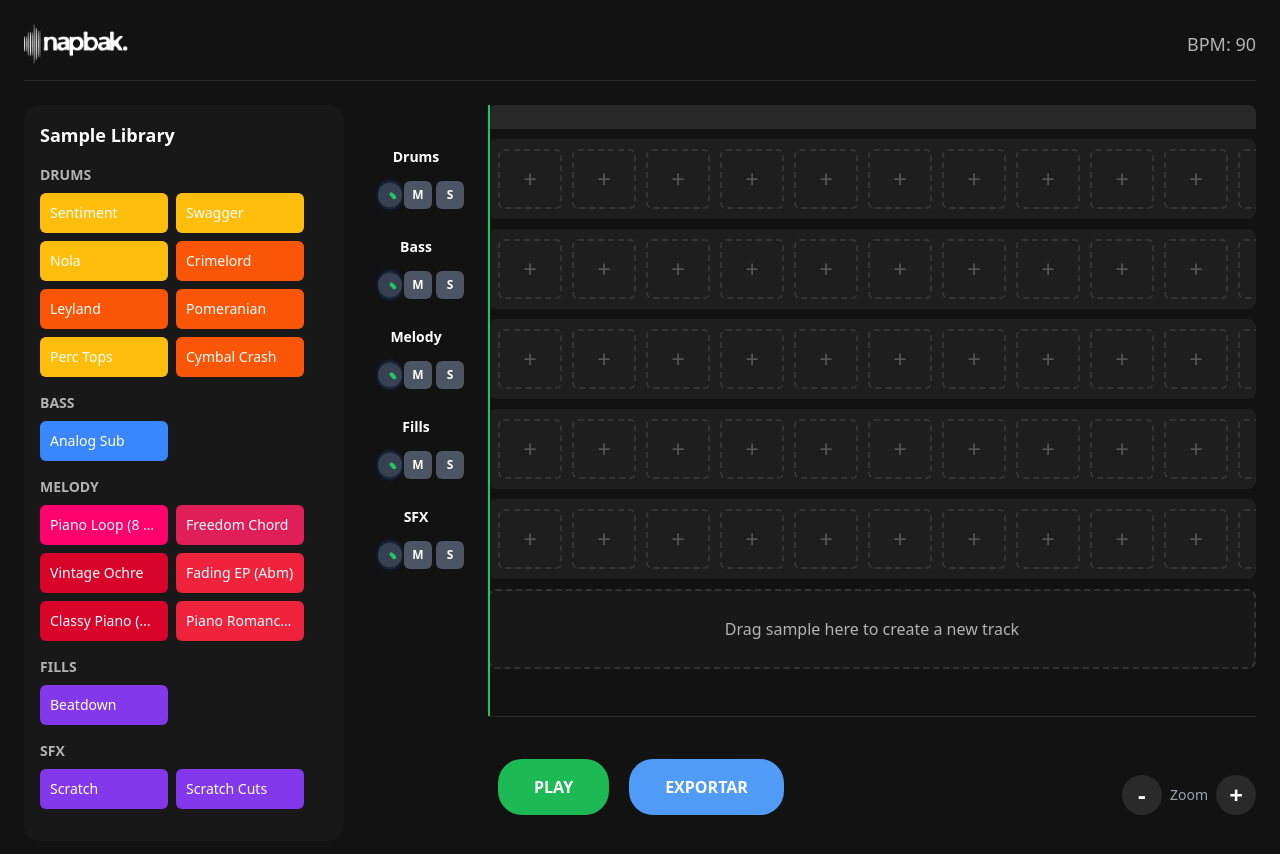
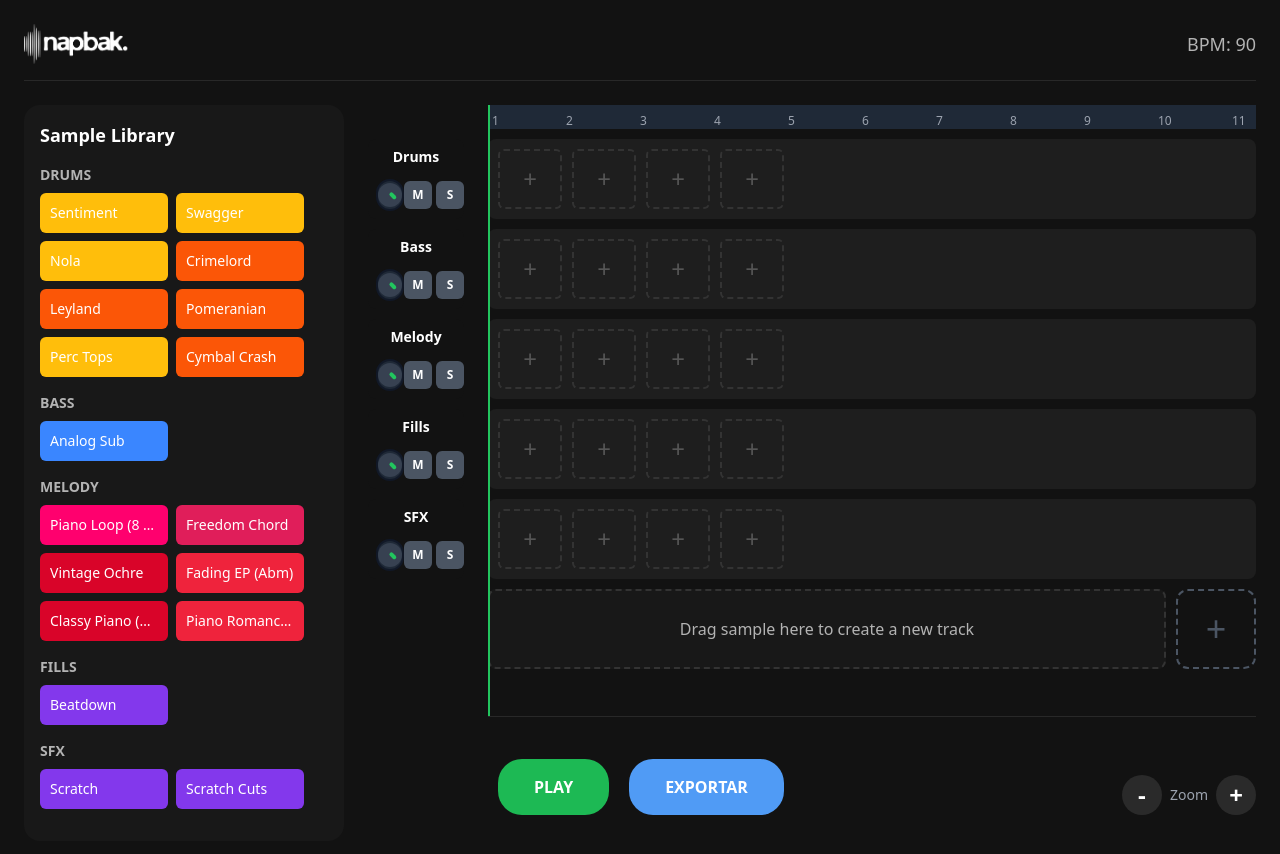
Before and after one commit to napobuilder/napbak-app, a React (Vite) app: page /studio in a window 1280 px wide. Shown: the top 854 px of the page. Built offline with nearby package versions, Linux system fonts and the light colour scheme.

Commit message:
feat(engine): Implement advanced audio engine and new UI

```diff
--- a/src/Studio.tsx
+++ b/src/Studio.tsx
@@ -15,7 +15,7 @@ import { TimelineRuler } from './components/TimelineRuler';
 import { Playhead } from './components/Playhead';
 import { usePreloadAudio } from './hooks/usePreloadAudio';
 import { useGlobalMouseUp } from './hooks/useGlobalMouseUp';
-import { useTotalDuration } from './hooks/useTotalDuration';
+
 
 const BASE_SLOT_WIDTH = 64; // Ancho base de un slot en píxeles
 const BPM = 90;
@@ -69,9 +69,7 @@ const NewTrackDropZone: React.FC<NewTrackDropZoneProps> = ({ onDrop }) => {
 const Studio = () => {
   const {
     tracks,
-    numSlots,
     addTrackWithSample,
-    addSlots,
     handleDrop: handleDropInStore,
     handleClear,
   } = useTrackStore();
@@ -81,14 +79,12 @@ const Studio = () => {
     isFileNameModalOpen,
     closeFileNameModal,
     onFileNameSubmit,
-    zoomLevel,
     zoomIn,
     zoomOut,
   } = useUIStore();
 
   usePreloadAudio();
   useGlobalMouseUp();
-  useTotalDuration();
 
   useEffect(() => {
     init();
@@ -103,8 +99,6 @@ const Studio = () => {
     loadAudioBuffer(sample.url);
     addTrackWithSample(sample);
   };
-
-  const slotWidth = BASE_SLOT_WIDTH * zoomLevel;
 
   return (
     <div className="min-h-screen bg-[#121212] font-sans text-white p-6 flex flex-col">
@@ -132,13 +126,16 @@ const Studio = () => {
                 <Track
                   key={track.id}
                   track={track}
-                  numSlots={numSlots}
-                  slotWidth={slotWidth}
                   onDrop={handleDropOnExistingTrack}
                   onClear={handleClear}
                 />
               ))}
-              <NewTrackDropZone onDrop={handleDropOnNewTrack} />
+              <div className="flex gap-2.5">
+                <div className="flex-1">
+                  <NewTrackDropZone onDrop={handleDropOnNewTrack} />
+                </div>
+                <AddBarsButton />
+              </div>
             </div>
           </div>
 
--- a/src/components/AddBarsButton.tsx
+++ b/src/components/AddBarsButton.tsx
@@ -1,15 +1,18 @@
 import React from 'react';
+import { useTrackStore } from '../store/useTrackStore';
 
-interface AddBarsButtonProps {
-  onClick: () => void;
-}
+export const AddBarsButton: React.FC = () => {
+  const addSlots = useTrackStore(state => state.addSlots);
 
-export const AddBarsButton: React.FC<AddBarsButtonProps> = ({ onClick }) => {
+  const handleClick = () => {
+    addSlots(16);
+  };
+
   return (
     <button
-      onClick={onClick}
+      onClick={handleClick}
       className="h-20 w-20 flex items-center justify-center bg-transparent border-2 border-dashed border-gray-600 rounded-xl text-gray-600 hover:border-gray-400 hover:text-gray-400 transition-colors duration-200 ease-in-out"
-      aria-label="Add 8 bars to the timeline"
+      aria-label="Add 16 bars to the timeline"
     >
       <span className="text-4xl font-thin">+</span>
     </button>
--- a/src/components/Playlist.tsx
+++ b/src/components/Playlist.tsx
@@ -2,6 +2,9 @@
 import React, { useState } from 'react';
 import type { Sample, Track } from '../types';
 import { useUIStore } from '../store/useUIStore';
+import { useTrackStore } from '../store/useTrackStore';
+
+const BASE_SLOT_WIDTH = 64; // Mover constante aquí para que sea accesible
 
 // --- Componentes de la UI ---
 
@@ -107,23 +110,23 @@ const EmptySlot: React.FC<EmptySlotProps> = ({ onDrop }) => {
 
 interface TrackProps {
     track: Track;
-    numSlots: number;
-    slotWidth: number;
     onDrop: (trackId: string, slotIndex: number, sample: Sample) => void;
     onClear: (trackId: string, instanceId: string) => void;
 }
 
 export const Track: React.FC<TrackProps> = ({
     track,
-    numSlots,
-    slotWidth,
     onDrop,
     onClear
 }) => {
+    const activeSlots = useTrackStore(state => state.activeSlots);
+    const zoomLevel = useUIStore(state => state.zoomLevel);
+    const slotWidth = BASE_SLOT_WIDTH * zoomLevel;
+
     // Renderiza los samples que existen en los slots
     const renderedSamples = [];
     let i = 0;
-    while (i < numSlots) {
+    while (i < activeSlots) {
         const sample = track.slots[i];
         if (sample) {
             const duration = sample.duration || 1;
@@ -145,14 +148,14 @@ export const Track: React.FC<TrackProps> = ({
     }
 
     // Renderiza una rejilla de fondo con zonas para dropear
-    const dropGrid = Array.from({ length: numSlots }).map((_, index) => (
+    const dropGrid = Array.from({ length: activeSlots }).map((_, index) => (
         <EmptySlot
             key={index}
             onDrop={(droppedSample) => onDrop(track.id, index, droppedSample)}
         />
     ));
 
-    const gridStyle = { gridTemplateColumns: `repeat(${numSlots}, ${slotWidth}px)` };
+    const gridStyle = { gridTemplateColumns: `repeat(${activeSlots}, ${slotWidth}px)` };
 
     return (
         <div className="bg-[#1E1E1E] rounded-lg p-2.5 flex items-center" style={{ height: '80px' }}>
--- a/src/components/TimelineRuler.tsx
+++ b/src/components/TimelineRuler.tsx
@@ -1,30 +1,86 @@
-import React from 'react';
+import React, { useState, useRef } from 'react';
+import { useTrackStore } from '../store/useTrackStore';
+import { useUIStore } from '../store/useUIStore';
 import { useAudioEngine } from '../store/useAudioEngine';
-import { useTrackStore } from '../store/useTrackStore';
+
+const BASE_SLOT_WIDTH = 64;
+const GAP_SIZE_PIXELS = 10; // Corresponde a `gap-2.5` de Tailwind
+const BPM = 90;
+const MEASURE_DURATION = (60 / BPM) * 4; // Duración de un compás/slot en segundos
 
 export const TimelineRuler: React.FC = () => {
-  const totalDuration = useTrackStore(state => state.totalDuration);
+  const numSlots = useTrackStore(state => state.numSlots);
+  const zoomLevel = useUIStore(state => state.zoomLevel);
   const seekPlayback = useAudioEngine(state => state.seekPlayback);
+  const slotWidth = BASE_SLOT_WIDTH * zoomLevel;
+
+  const [isSeeking, setIsSeeking] = useState(false);
+  const rulerRef = useRef<HTMLDivElement>(null);
 
   const handleSeek = (e: React.MouseEvent<HTMLDivElement>) => {
-    if (totalDuration <= 0) return;
+    if (!rulerRef.current) return;
 
-    const rect = e.currentTarget.getBoundingClientRect();
-    const clickX = e.clientX - rect.left;
-    const width = rect.width;
-    const clickPercentage = clickX / width;
-    const newTime = clickPercentage * totalDuration;
+    const rect = rulerRef.current.getBoundingClientRect();
+    const x = e.clientX - rect.left;
 
-    seekPlayback(newTime);
+    // Lógica para convertir píxeles a tiempo, considerando los gaps
+    const blockWidth = slotWidth + GAP_SIZE_PIXELS;
+    const numBlocks = Math.floor(x / blockWidth);
+    const remainderPixels = x % blockWidth;
+
+    const slotsInRemainder = Math.min(remainderPixels / slotWidth, 1);
+    const totalSlots = numBlocks + slotsInRemainder;
+
+    const newTime = totalSlots * MEASURE_DURATION;
+
+    // Asegurarse de que el tiempo no sea negativo o exceda la duración total
+    const { totalDuration } = useTrackStore.getState();
+    const clampedTime = Math.max(0, Math.min(newTime, totalDuration));
+
+    seekPlayback(clampedTime);
+  };
+
+  const handleMouseDown = (e: React.MouseEvent<HTMLDivElement>) => {
+    setIsSeeking(true);
+    handleSeek(e);
+  };
+
+  const handleMouseMove = (e: React.MouseEvent<HTMLDivElement>) => {
+    if (isSeeking) {
+      handleSeek(e);
+    }
+  };
+
+  const handleMouseUp = () => {
+    setIsSeeking(false);
+  };
+
+  const gridStyle = {
+    gridTemplateColumns: `repeat(${numSlots}, ${slotWidth}px)`,
+  };
+
+  const renderMarkers = () => {
+    return Array.from({ length: numSlots }).map((_, i) => (
+      <div
+        key={i}
+        className="h-full flex items-end justify-start pt-1 pl-1 pr-2 border-r border-transparent cursor-pointer"
+      >
+        <span className="text-xs text-gray-400 select-none">{i + 1}</span>
+      </div>
+    ));
   };
 
   return (
     <div
-      className="w-full h-6 bg-[#282828] cursor-pointer rounded-t-lg"
-      onClick={handleSeek}
-      title="Click to seek playback position"
+      ref={rulerRef}
+      className="h-6 bg-gray-800 grid gap-2.5 items-stretch cursor-pointer"
+      style={gridStyle}
+      onMouseDown={handleMouseDown}
+      onMouseMove={handleMouseMove}
+      onMouseUp={handleMouseUp}
+      onMouseLeave={handleMouseUp} // Termina el seek si el ratón sale del componente
     >
-      {/* En el futuro, aquí podríamos renderizar los números de los compases */}
+      {renderMarkers()}
     </div>
   );
 };
--- a/src/hooks/useTotalDuration.ts
+++ /dev/null
@@ -1,28 +0,0 @@
-import { useEffect } from 'react';
-import { useTrackStore } from '../store/useTrackStore';
-
-const BPM = 90;
-
-export const useTotalDuration = () => {
-  const { tracks, setTotalDuration } = useTrackStore();
-
-  useEffect(() => {
-    const measureDuration = (60 / BPM) * 4;
-    let maxEndSlot = 0;
-
-    for (const track of tracks) {
-      for (let i = 0; i < track.slots.length; i++) {
-        const sample = track.slots[i];
-        if (sample) {
-          const endSlot = i + (sample.duration || 1);
-          if (endSlot > maxEndSlot) {
-            maxEndSlot = endSlot;
-          }
-        }
-      }
-    }
-
-    const newTotalDuration = maxEndSlot * measureDuration;
-    setTotalDuration(newTotalDuration);
-  }, [tracks, setTotalDuration]);
-};
--- a/src/store/useAudioEngine.ts
+++ b/src/store/useAudioEngine.ts
@@ -288,7 +288,7 @@ export const useAudioEngine = create<AudioEngineState>((set, get) => {
       schedulePlayback();
 
       const updateProgress = () => {
-        const { totalDuration } = useTrackStore.getState();
+        const { totalDuration } = useTrackStore.getState(); // Obtener el valor más reciente en cada frame
         const now = audioContext.currentTime;
         let elapsedTime = now - playbackStartTime;
 
--- a/src/store/useTrackStore.ts
+++ b/src/store/useTrackStore.ts
@@ -4,32 +4,58 @@ import type { Sample, Track, TrackType } from '../types';
 import { useAudioEngine } from './useAudioEngine';
 
 const BPM = 90;
-const calculateTotalDuration = (numSlots: number) => {
-  const measureDuration = (60 / BPM) * 4; // Duration of one measure (4 beats)
-  return numSlots * measureDuration;
+const MIN_LOOP_SLOTS = 4; // Mínimo de compases para el loop
+const MEASURE_DURATION = (60 / BPM) * 4; // Duración de un compás en segundos
+
+// --- Funciones de Lógica de Duración ---
+
+const calculateDurationInSeconds = (numSlots: number) => {
+  return numSlots * MEASURE_DURATION;
 };
 
+const calculateActiveSlots = (tracks: Track[]): number => {
+  let lastSlot = 0;
+  for (const track of tracks) {
+    for (let i = 0; i < track.slots.length; i++) {
+      const sample = track.slots[i];
+      if (sample) {
+        const endSlot = i + (sample.duration || 1);
+        if (endSlot > lastSlot) {
+          lastSlot = endSlot;
+        }
+      }
+    }
+  }
+  return Math.max(MIN_LOOP_SLOTS, lastSlot);
+};
+
+// --- Estado Inicial ---
+
+const initialNumSlots = 32;
 const initialTracks: Track[] = [
-  { id: crypto.randomUUID(), name: 'Drums', type: 'Drums', volume: 1.0, isMuted: false, isSoloed: false, slots: Array(16).fill(null) },
-  { id: crypto.randomUUID(), name: 'Bass', type: 'Bass', volume: 1.0, isMuted: false, isSoloed: false, slots: Array(16).fill(null) },
-  { id: crypto.randomUUID(), name: 'Melody', type: 'Melody', volume: 1.0, isMuted: false, isSoloed: false, slots: Array(16).fill(null) },
-  { id: crypto.randomUUID(), name: 'Fills', type: 'Fills', volume: 1.0, isMuted: false, isSoloed: false, slots: Array(16).fill(null) },
-  { id: crypto.randomUUID(), name: 'SFX', type: 'SFX', volume: 1.0, isMuted: false, isSoloed: false, slots: Array(16).fill(null) },
+  { id: crypto.randomUUID(), name: 'Drums', type: 'Drums', volume: 1.0, isMuted: false, isSoloed: false, slots: Array(initialNumSlots).fill(null) },
+  { id: crypto.randomUUID(), name: 'Bass', type: 'Bass', volume: 1.0, isMuted: false, isSoloed: false, slots: Array(initialNumSlots).fill(null) },
+  { id: crypto.randomUUID(), name: 'Melody', type: 'Melody', volume: 1.0, isMuted: false, isSoloed: false, slots: Array(initialNumSlots).fill(null) },
+  { id: crypto.randomUUID(), name: 'Fills', type: 'Fills', volume: 1.0, isMuted: false, isSoloed: false, slots: Array(initialNumSlots).fill(null) },
+  { id: crypto.randomUUID(), name: 'SFX', type: 'SFX', volume: 1.0, isMuted: false, isSoloed: false, slots: Array(initialNumSlots).fill(null) },
 ];
 
-const initialNumSlots = 16;
 const initialState = {
   tracks: initialTracks,
   soloedTrackId: null,
   numSlots: initialNumSlots,
-  totalDuration: calculateTotalDuration(initialNumSlots),
+  activeSlots: MIN_LOOP_SLOTS,
+  totalDuration: calculateDurationInSeconds(MIN_LOOP_SLOTS), // Inicia con el loop mínimo
 };
+
+// --- Definición del Store ---
 
 interface TrackState {
   tracks: Track[];
   soloedTrackId: string | null;
   totalDuration: number;
   numSlots: number;
+  activeSlots: number;
   addTrack: () => void;
   addTrackWithSample: (sample: Sample) => void;
   removeTrack: (trackId: string) => void;
@@ -39,9 +65,9 @@ interface TrackState {
   toggleMute: (trackId: string) => void;
   handleDrop: (trackId: string, slotIndex: number, sample: Sample) => void;
   handleClear: (trackId: string, instanceId: string) => void;
-  setTotalDuration: (duration: number) => void;
   setVolume: (trackId: string, volume: number) => void;
   resetProject: () => void;
+  updateTotalDuration: () => void;
 }
 
 export const useTrackStore = create<TrackState>()(
@@ -49,11 +75,19 @@ export const useTrackStore = create<TrackState>()(
     (set, get) => ({
       ...initialState,
 
+      updateTotalDuration: () => {
+        const newActiveSlots = calculateActiveSlots(get().tracks);
+        const newDuration = calculateDurationInSeconds(newActiveSlots);
+        if (get().totalDuration !== newDuration) {
+          set({ totalDuration: newDuration, activeSlots: newActiveSlots });
+        }
+      },
+
       addTrack: () => {
         const newTrack: Track = {
           id: crypto.randomUUID(),
           name: `Track ${get().tracks.length + 1}`,
-          type: 'Melody', // Default type, can be changed later
+          type: 'Melody',
           volume: 1.0,
           isMuted: false,
           isSoloed: false,
@@ -68,7 +102,7 @@ export const useTrackStore = create<TrackState>()(
 
         const newTrack: Track = {
           id: crypto.randomUUID(),
-          name: sample.type, // Smart naming!
+          name: sample.type,
           type: sample.type,
           volume: 1.0,
           isMuted: false,
@@ -76,10 +110,12 @@ export const useTrackStore = create<TrackState>()(
           slots: newSlots,
         };
         set(state => ({ tracks: [...state.tracks, newTrack] }));
+        get().updateTotalDuration();
       },
 
       removeTrack: (trackId) => {
         set(state => ({ tracks: state.tracks.filter(t => t.id !== trackId) }));
+        get().updateTotalDuration();
       },
 
       renameTrack: (trackId, newName) => {
@@ -90,15 +126,14 @@ export const useTrackStore = create<TrackState>()(
 
       addSlots: (amount) => {
         const newNumSlots = get().numSlots + amount;
-        const newTotalDuration = calculateTotalDuration(newNumSlots);
         set(state => ({
           tracks: state.tracks.map(track => ({
             ...track,
             slots: [...track.slots, ...Array(amount).fill(null)],
           })),
           numSlots: newNumSlots,
-          totalDuration: newTotalDuration,
         }));
+        get().updateTotalDuration();
       },
 
       toggleSolo: (trackId) => {
@@ -120,10 +155,9 @@ export const useTrackStore = create<TrackState>()(
         set(state => ({
           tracks: state.tracks.map(t => {
             if (t.id === trackId) {
-              // If muting a soloed track, deactivate solo
               const newSoloedId = t.isSoloed ? null : state.soloedTrackId;
               if (newSoloedId !== state.soloedTrackId) {
-                (state as any).soloedTrackId = newSoloedId; // Not ideal, but for the sake of atomicity
+                (state as any).soloedTrackId = newSoloedId;
               }
               return { ...t, isMuted: !t.isMuted, isSoloed: t.isSoloed ? false : t.isSoloed };
             }
@@ -131,8 +165,6 @@ export const useTrackStore = create<TrackState>()(
           }),
         }));
       },
-
-      setTotalDuration: (duration) => set({ totalDuration: duration }),
 
       setVolume: (trackId, volume) => {
         set(state => ({
@@ -143,6 +175,7 @@ export const useTrackStore = create<TrackState>()(
 
       resetProject: () => {
         set(initialState);
+        get().updateTotalDuration();
       },
 
       handleDrop: (trackId, slotIndex, sample) => {
@@ -156,7 +189,6 @@ export const useTrackStore = create<TrackState>()(
           return;
         }
 
-        // Overlap check
         for (let i = 0; i < duration; i++) {
           if (targetTrack.slots[slotIndex + i]) {
             console.warn("No se puede colocar el sample aquí, hay un solapamiento.");
@@ -174,6 +206,7 @@ export const useTrackStore = create<TrackState>()(
             return t;
           }),
         }));
+        get().updateTotalDuration();
       },
 
       handleClear: (trackId, instanceId) => {
@@ -190,14 +223,12 @@ export const useTrackStore = create<TrackState>()(
             return t;
           }),
         }));
+        get().updateTotalDuration();
       },
     }),
     {
-      name: 'napbak-project-v3', // Use a new name to avoid conflicts with old structure
-      partialize: (state) =>
-        Object.fromEntries(
-          Object.entries(state).filter(([key]) => !['totalDuration'].includes(key))
-        ),
+      name: 'napbak-project-v3', // Mantener el nombre para la compatibilidad
+      // Ya no filtramos `totalDuration`, se guardará con el resto del proyecto.
     }
   )
 );
```
